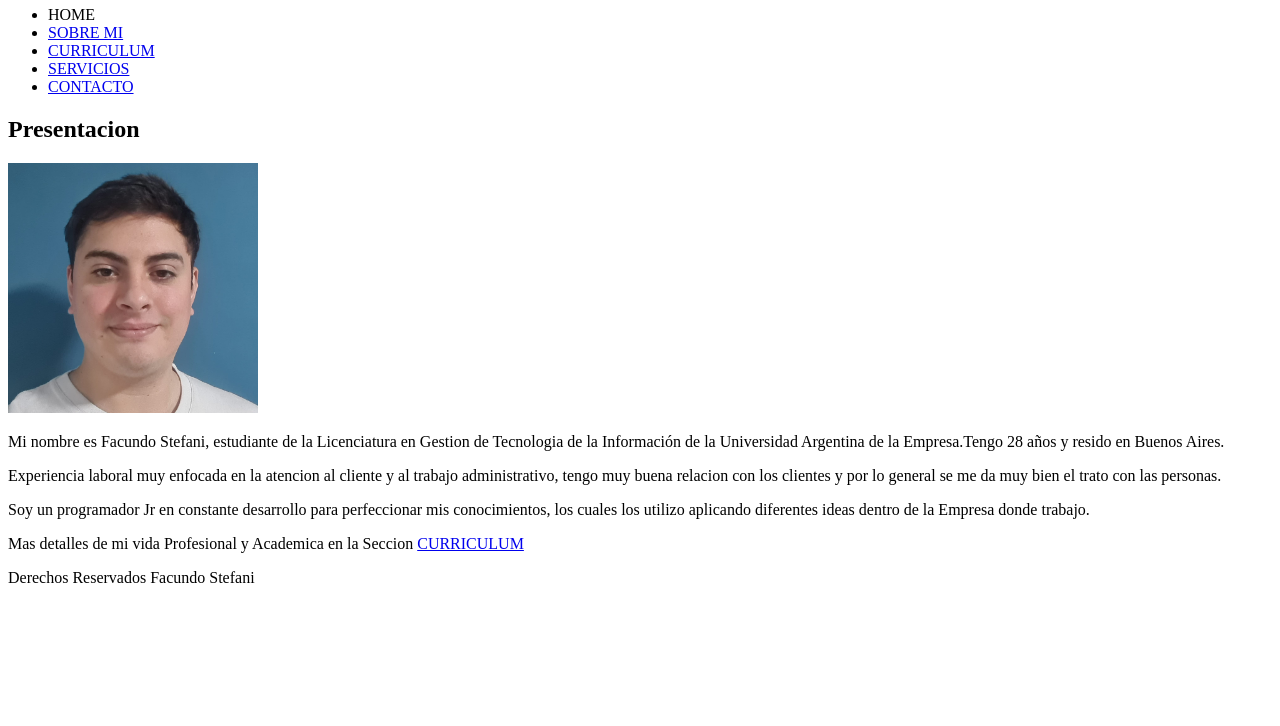
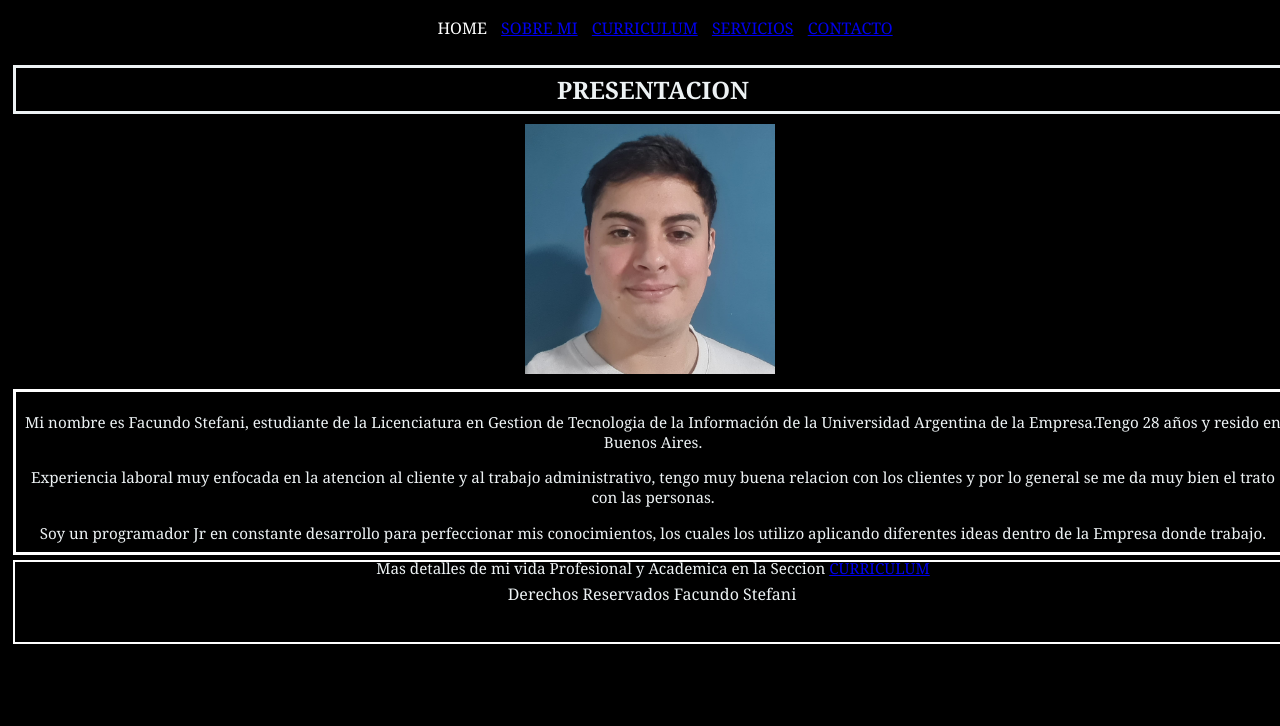
Before and after one commit to fcstef/ActividadintegradoraUVA1, a plain HTML site: page index.html in a window 1280 px wide. Shown: the part 74-800 px from the top of the page. Drawn offline with Linux system fonts and the light colour scheme.

Commit message:
Add files via upload
css upload

```diff
--- /dev/null
+++ b/css/estilo.css
@@ -0,0 +1,104 @@
+body{
+    background-color: black;
+    font-family: Cambria, Cochin, Georgia, Times, 'Times New Roman', serif;
+    font-style: inherit;
+}
+
+h1{
+    color: #edf2f4;
+    text-align: center;
+    border: solid 2px;
+    margin: 5px;
+    padding: 5px;
+    background-color: black;
+    width: 100%;
+    text-decoration-line: underline;
+}
+
+h2{
+    color: #edf2f4;
+    text-align: center;
+    margin: 5px;
+    padding: 5px;
+    background-color: black;
+    width: 100%;
+    text-transform: uppercase;
+    border: solid;
+
+}
+
+h3{
+    color: #edf2f4;
+    text-align: center;
+    margin: 5px;
+    padding: 5px;
+    background-color: black;
+    width: 100%;
+    text-transform: uppercase;
+    font-style: oblique;
+    text-decoration-line: underline;
+}
+
+
+p{
+    color: #edf2f4;
+    text-align: center;
+    width: auto;
+}
+
+
+
+footer{
+    background-color: black;
+    height: 70px;
+    width: 100%;
+    border: solid 2px;
+    margin: 5px;
+    padding: 5px;
+    border-color: white;
+
+}
+
+.menu{
+    background-color: black;
+    color: white;
+    padding: 5px;
+    width: 100%;
+    height: 100%;
+    margin: 5px;
+
+    ul{
+        list-style: none;
+        text-align: center;
+    }
+
+    li{
+        display: inline;
+        margin-right: 10px;
+        color: white;
+    }
+
+}
+
+
+@media (max-width:400px){
+
+    input:checked ul{
+        display:block
+    }
+
+    input:checked label {
+        background: lightgray;
+    }
+
+    label:hover{
+        background: gray;
+    }
+
+    li{
+        margin: 0px;
+        text-align: left;
+    }
+
+
+}
--- a/index.html
+++ b/index.html
@@ -4,7 +4,10 @@
     <meta charset="UTF-8">
     <meta name="viewport" content="width=device-width, initial-scale=1.0">
     <title>HOME</title>
+    <link rel="stylesheet" href="css/estilo.css">
+
 </head>
+
 
 <style>
     .img {
@@ -13,13 +16,47 @@
         height: 250px;
     }
 
+    ul{
+    list-style: none;
+    text-align: center;
+}
+
+li{
+    display: inline;
+    margin-right: 10px;
+}
+
+.fondoparrafo{
+    background-color: black;
+    height: 150px;
+    width: 100%;
+    padding: 5px;
+    margin: 5px;
+    border: solid;
+    border-color: white;
+    font-size: 95%;
+
+}
+
+
+.imagen{
+    background-color: black;
+    margin: 5px;
+    padding: 5px;
+    height: 100%;
+    width: 100%;
+}
+
+
+
 </style>
 
 <body>
     <header>
     <h1>Facundo Stefani</h1>
+    <div class="menu">
     <nav>
-        <ul>
+    <ul>
             <li>HOME</li>
             <li><a href="sobremi.html">SOBRE MI</li></a>
             <li><a href="curriculum.html">CURRICULUM</li></a>
@@ -28,15 +65,17 @@
 
         </ul>
     </nav>
+</div>
     </header>
     <main>
       <h2>
         Presentacion
       </h2>
+      <div class="imagen">
+      <center><img src="img/selfie2.jpeg" class="img"   alt="Facundo"></center>
+    </div>
 
-      <img src="selfie2.jpeg" class="img"   alt="Facundo">
-
-       <p>Mi nombre es Facundo Stefani, estudiante de la Licenciatura en Gestion de Tecnologia de la Información de la Universidad Argentina de la Empresa.Tengo 28 años y resido en Buenos Aires.</p>
+       <div class="fondoparrafo"><p>Mi nombre es Facundo Stefani, estudiante de la Licenciatura en Gestion de Tecnologia de la Información de la Universidad Argentina de la Empresa.Tengo 28 años y resido en Buenos Aires.</p>
 
        <p>Experiencia laboral muy enfocada en la atencion al cliente y al trabajo administrativo, tengo muy buena relacion con los clientes y por lo general se me da muy bien el trato con las personas.</p>
 
@@ -44,6 +83,7 @@
 
        <p>Mas detalles de mi vida Profesional y Academica en la Seccion <a href="curriculum.html">CURRICULUM</a></p>
 
+    </div>
 
 
     </main>
```
Also changed, not shown: contacto.html (+15 -2 lines), curriculum.html (+26 -1 lines), servicios.html (+6 -0 lines), sobremi.html (+39 -3 lines), img/selfie2.jpeg (added).
